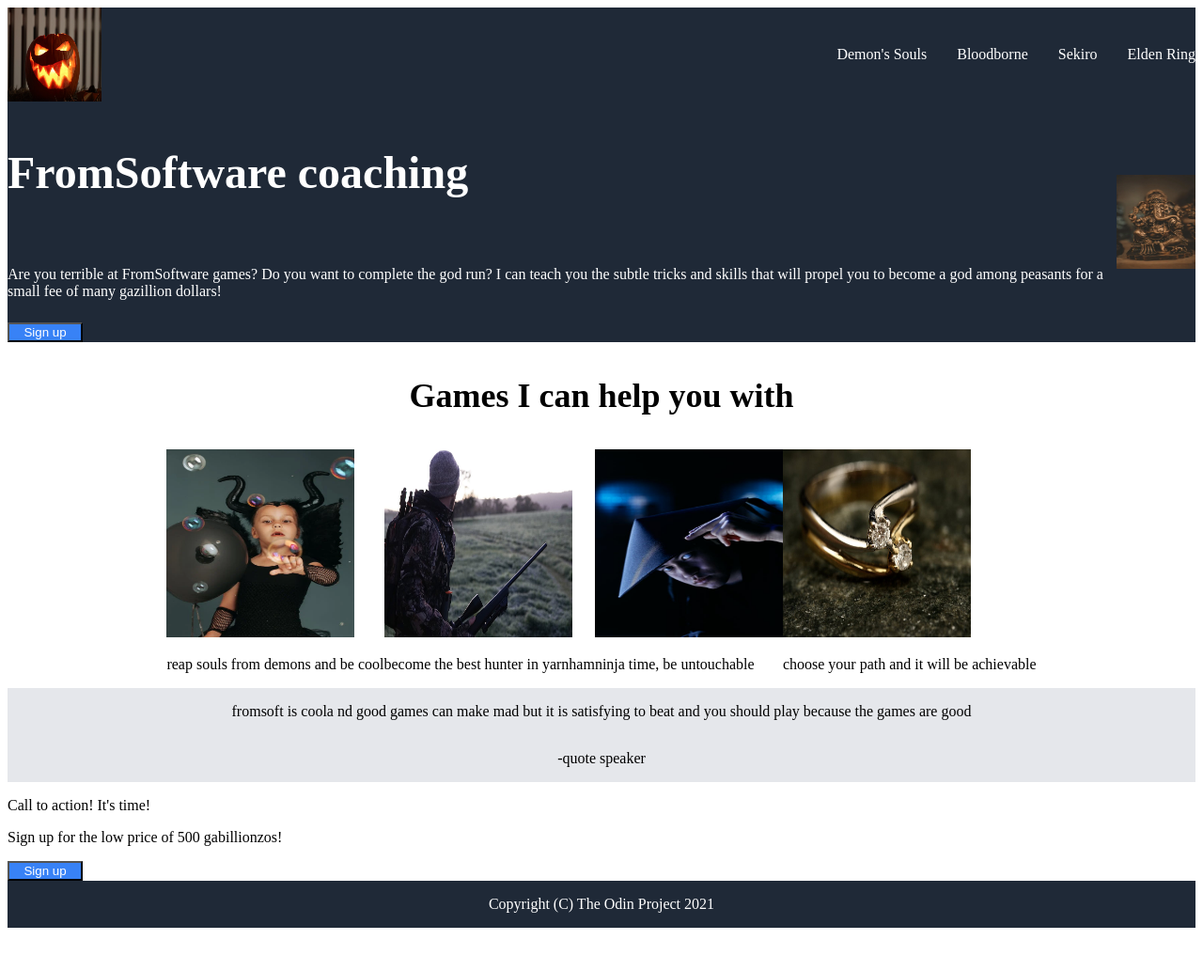
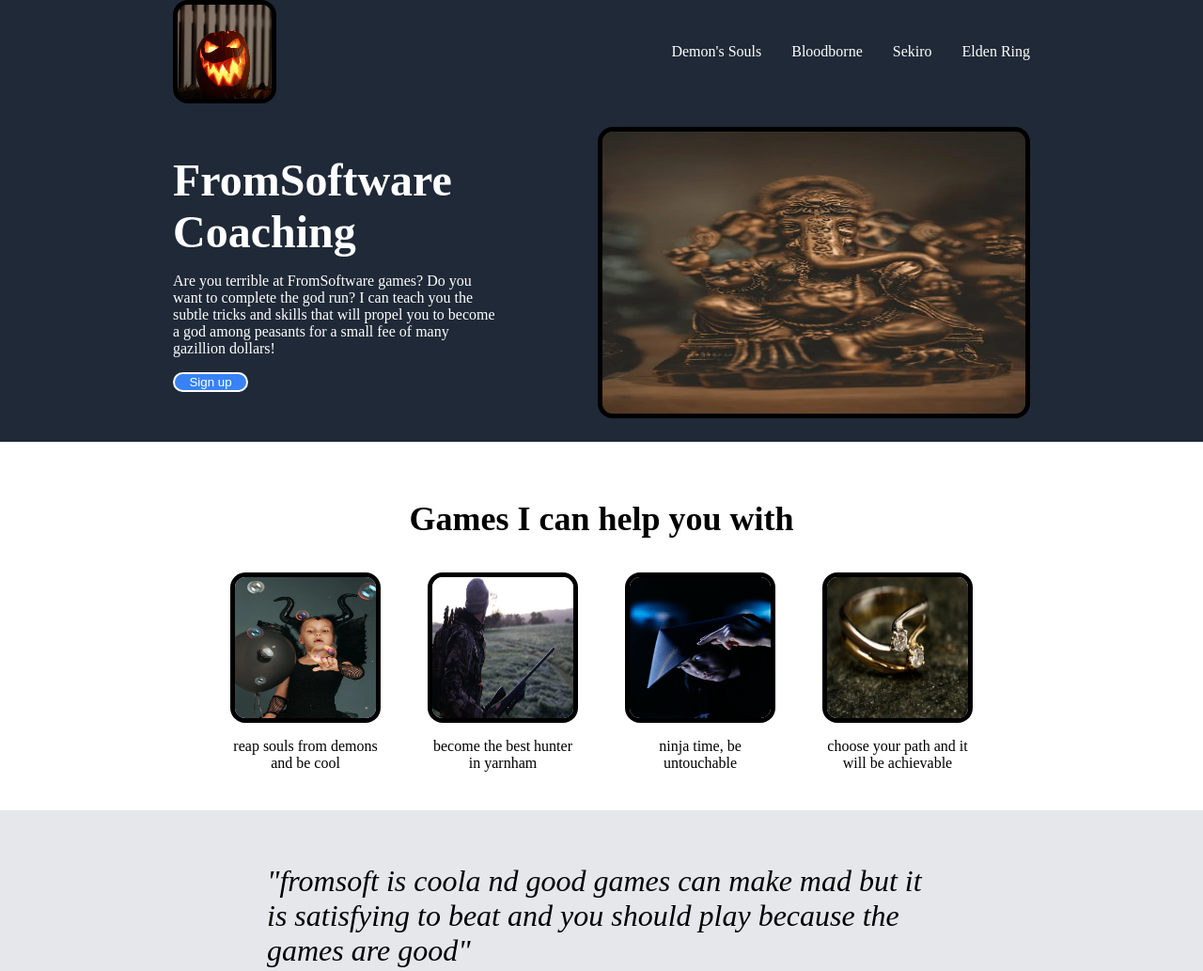
Before and after one commit to nickjs3/landing-page, a plain HTML site: page index.html in a window 1280 px wide. Shown: the top 1033 px of the page at 94% size. Before the commit the page ends 995 px from the top, so only its background shows below. Drawn offline with Linux system fonts and the light colour scheme.

Commit message:
finish html and css files for completion of project

```diff
--- a/index.html
+++ b/index.html
@@ -12,7 +12,7 @@
 <body>
 
     <div class="header">
-        <img class="logo" src="images/logo.webp">
+        <img src="images/logo.webp" class="logo">
         <div class="right-links">
             <a href='#'>Demon's Souls</a>
             <a href='#'>Bloodborne</a>
@@ -21,9 +21,10 @@
         </div>
     </div>
 
+    <div class="content">
         <div class="first-section">
             <div class="overview">
-            <p class="title">FromSoftware coaching</p>
+                <p class="title">FromSoftware Coaching</p>
                 <p class="description">Are you terrible at FromSoftware games? Do you want to complete the god run? I can teach you the subtle tricks and skills that will propel you to become a god among peasants for a small fee of many gazillion dollars!</p>
                 <button>Sign up</button>
             </div>
@@ -35,34 +36,35 @@
             <div class="games">
                 <div class="game">
                     <img class="game-image" src="images/demon.webp">
-                <p>reap souls from demons and be cool</p>
+                    <p class="game-des">reap souls from demons and be cool</p>
                 </div>
                 <div class="game">
                     <img class="game-image" src="images/hunter.jpeg">
-                <p>become the best hunter in yarnham</p>
+                    <p class="game-des">become the best hunter in yarnham</p>
                 </div>
                 <div class="game">
                     <img class="game-image" src="images/ninja.jpeg">
-                <p>ninja time, be untouchable</p>
+                    <p class="game-des">ninja time, be untouchable</p>
                 </div>
                 <div class="game">
                     <img class="game-image" src="images/ring.jpeg">
-                <p>choose your path and it will be achievable</p>
+                    <p class="game-des">choose your path and it will be achievable</p>
                 </div>
             </div>
         </div>
 
         <div class="third-section">
-        <p>fromsoft is coola nd good games can make mad but it is satisfying to beat and you should play because the games are good</p>
-        <p>-quote speaker</p>
+            <p class="quote">"fromsoft is coola nd good games can make mad but it is satisfying to beat and you should play because the games are good"</p>
+            <p class="author">-quote speaker</p>
         </div>
 
         <div class="fourth-section">
             <div class="text">
-            <p>Call to action! It's time!</p>
+                <p class="call-to-action">Call to action! It's time!</p>
                 <p>Sign up for the low price of 500 gabillionzos!</p>
             </div>
             <button>Sign up</button>
+        </div>
     </div>
 
     <div class="footer">
--- a/style.css
+++ b/style.css
@@ -1,17 +1,51 @@
 
 body {
-    flex: 1;
     display: flex;
     flex-direction: column;
+    min-height: 100vh;
+    margin: 0;
+
 }
+
+.content {
+    flex: 1 1 0;
+    display: flex;
+    justify-content: center;
+    flex-direction: column;
+}
+
+button {
+    width: 80px;
+    background-color: #3882F6;
+    color: white;
+    font-weight: 500;
+    border: 2px solid white;
+
+    border-radius: 2em;
+}
+
+a {
+    text-decoration: none;
+    color: white;
+}
+
+img {
+    border: 5px solid black;
+    border-radius: 1em;
+}
+
+
 
 
 .header {
     background-color: #1F2937;
+
     display: flex;
     justify-content: space-between;
     align-items: center;
     color: white;
+    padding: 0 calc(30% - 200px);
+
 }
 
 .logo {
@@ -25,47 +59,54 @@ body {
     gap: 32px;
 }
 
-a {
-    text-decoration: none;
-    color: white;
-}
+
+
 
 .first-section {
     background-color: #1F2937;
+
     display: flex;
     align-items: center;
+    justify-content: space-between;
     color: white;
+    gap: 100px;
+    padding: 25px calc(30% - 200px);
 }
 
 .overview {
     display: flex;
     flex-direction: column;
-    padding: 0;
-    gap: 8px;
-}
+    max-width: 400px;
 
-button {
-    width: 80px;
-    background-color: #3882F6;
-    color: white;
-    font-weight: 500;
 }
 
 .title {
     font-size: 48px;
     font-weight: 900;
+    padding: 0;
+    margin: 0;
+}
+
+.desription {
+    max-width: 400px;
 }
 
 .god-run {
-    width: 100px;
-    height: 100px;
+    width: 450px;
+    height: 300px;
+    flex-shrink: 0;
 }
 
+
+
 .second-section {
+    flex: 1;
     display: flex;
     flex-direction: column;
     align-items: center;
     justify-content: space-between;
+
+    padding: 25px calc(30% - 100px);
 }
 
 .games-overview {
@@ -75,20 +116,78 @@ button {
 
 .games {
     display: flex;
+    justify-content: center;
+    margin: 0;
+    padding: 0;
+    gap: 50px;
+}
+
+.game {
+    display: flex;
+    flex-direction: column;
+    align-items: center;
+    justify-content: center;
 }
 
 .game-image {
-    width: 200px;
-    height: 200px;
+    width: 150px;
+    height: 150px;
 }
+
+.game-des {
+    text-align: center;
+}
+
+
+
 
 .third-section {
     background-color: #E5E7EB;
+    padding: 25px calc(30% - 100px);
 
+    flex: 1;
     display: flex;
     flex-direction: column;
     align-items: center;
+    justify-content: center;
 }
+
+.quote {
+    font-style: italic;
+    font-size: 32px;
+}
+
+.author {
+    font-weight: 800;
+    font-size: 24px;
+
+    display: flex;
+    margin-left: auto;
+}
+
+
+
+
+.fourth-section {
+    padding: 25px 100px;
+    background-color: #3882F6;
+    color: white;
+
+    display: flex;
+    justify-content: space-between;
+    align-items: center;
+
+    margin: 50px calc(30% - 200px);
+    border-radius: 1em;
+}
+
+.call-to-action {
+    font-size: 24px;
+    margin: 0;
+    padding: 0;
+}
+
+
 
 .footer {
     background-color: #1F2937;
```
Lines whose indentation alone changed are shown as unchanged.
